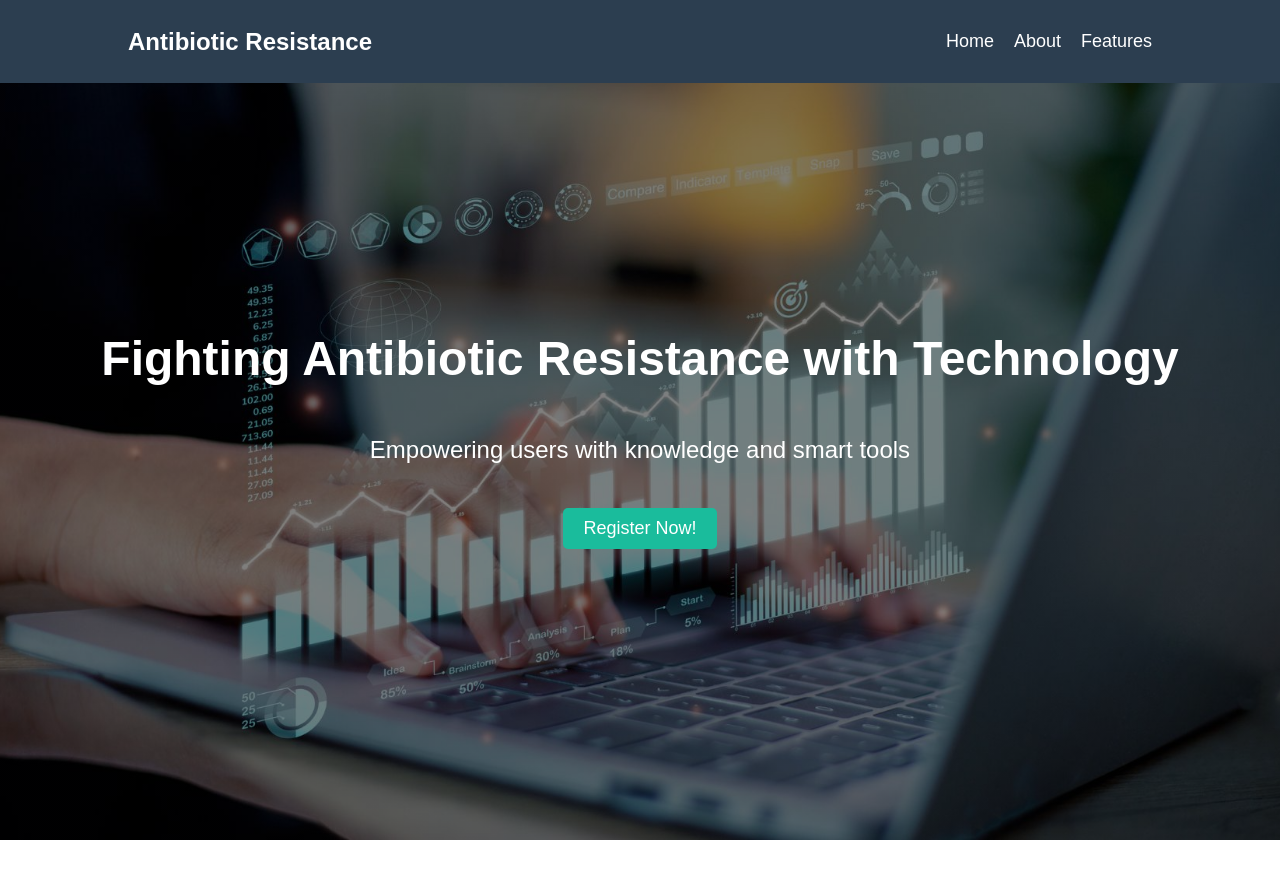
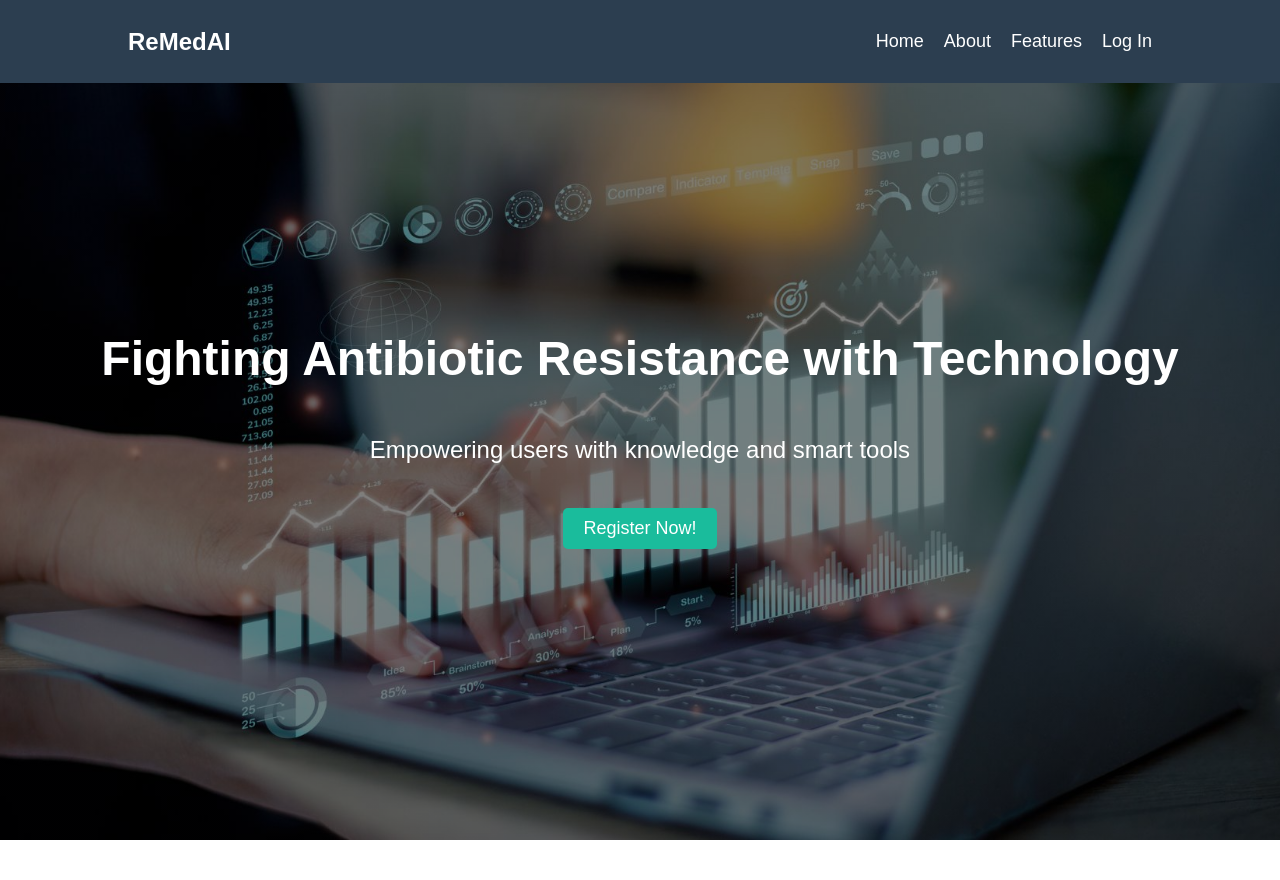
Before and after one commit to dipita-tasnim/ReMedAI, a PHP site: page / in a window 1280 px wide. Shown: the top 880 px of the page. Run offline with PHP 8.4, Linux system fonts and the light colour scheme.

Commit message:
add changes

```diff
--- a/index.php
+++ b/index.php
@@ -10,11 +10,12 @@
 <body>
     <header>
         <nav>
-            <div class="logo">Antibiotic Resistance</div>
+            <div class="logo">ReMedAI</div>
             <ul class="nav-links">
                 <li><a href="#home">Home</a></li>
                 <li><a href="#about">About</a></li>
                 <li><a href="#features">Features</a></li>
+                <li><a href="#login">Log In</a></li>
             </ul>
         </nav>
     </header>
@@ -40,7 +41,7 @@
     <section id="features" class="content-section reverse">
         <div class="content">
             <div class="text">
-                <h2>Our Features</h2>
+                <h2>Our Mission</h2>
                 <p>Explore our AI-powered chatbot, counterfeit detection, and prevention tips.</p>
             </div>
             <div class="image">
@@ -52,7 +53,7 @@
     <section id="solutions" class="content-section">
         <div class="content">
             <div class="text">
-                <h2>Our Solutions</h2>
+                <h2>Our Vision</h2>
                 <p>We provide AI-powered insights to track antibiotic use and prevent resistance.</p>
             </div>
             <div class="image">
```
